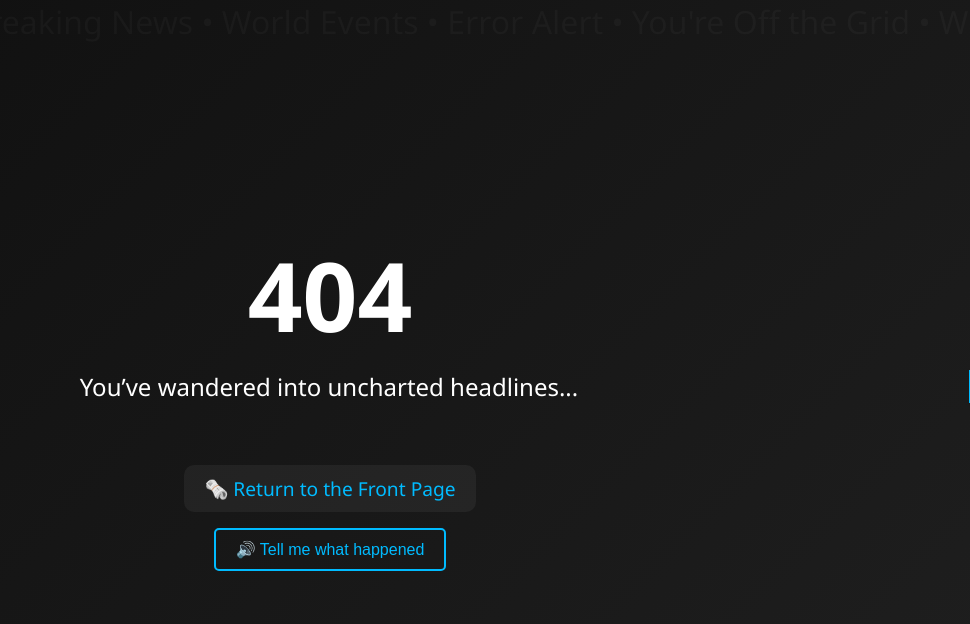
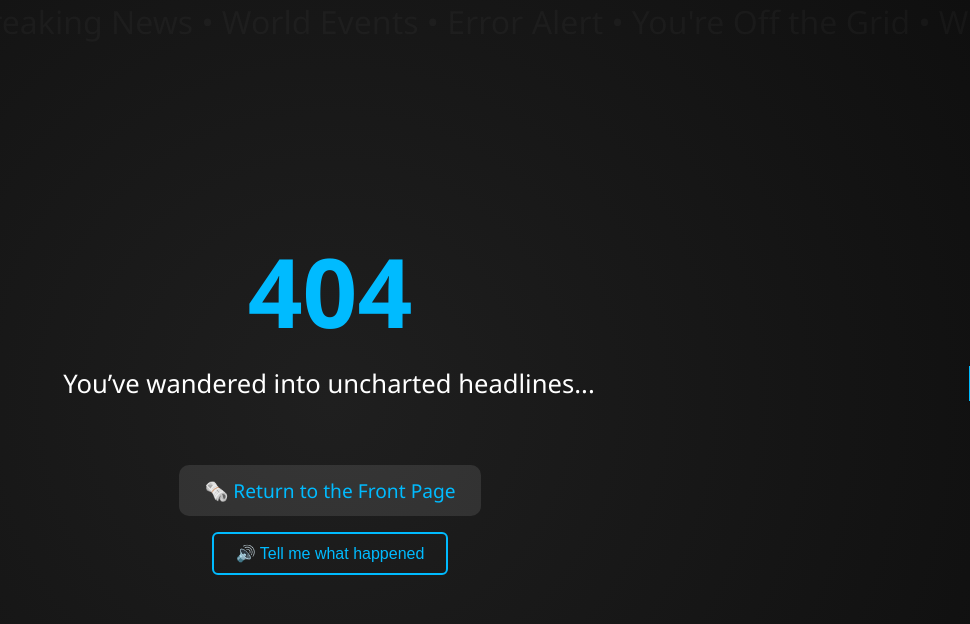
Before and after one commit to rgarg-lab/map_perspective, a website: page public/404.html in a window 1280 px wide. Shown: the top 624 px of the page, without its empty margins (310-1280 px from the left). Drawn offline with Linux system fonts and the light colour scheme.

Commit message:
Update 404.html

```diff
--- a/public/404.html
+++ b/public/404.html
@@ -7,7 +7,7 @@
     body {
       margin: 0;
       padding: 0;
-      background: linear-gradient(135deg, #0f0f0f, #1f1f1f);
+      background: radial-gradient(circle at center, #1f1f1f 0%, #0f0f0f 100%);
       color: #fff;
       font-family: 'Segoe UI', sans-serif;
       display: flex;
@@ -22,7 +22,8 @@
     h1 {
       font-size: 6em;
       margin: 0;
-      animation: pop 0.5s ease-out;
+      animation: pop 0.6s ease-out;
+      color: #0bf;
     }
 
     @keyframes pop {
@@ -31,7 +32,7 @@
     }
 
     p {
-      font-size: 1.5em;
+      font-size: 1.6em;
       margin-top: 10px;
       white-space: nowrap;
       overflow: hidden;
@@ -55,6 +56,7 @@
       color: rgba(255, 255, 255, 0.03);
       animation: scroll-left 30s linear infinite;
       white-space: nowrap;
+      pointer-events: none;
     }
 
     @keyframes scroll-left {
@@ -67,31 +69,32 @@
       text-decoration: none;
       margin-top: 2em;
       font-size: 1.2em;
-      background: rgba(255, 255, 255, 0.05);
-      padding: 10px 20px;
+      background: rgba(255, 255, 255, 0.1);
+      padding: 12px 25px;
       border-radius: 10px;
-      transition: all 0.2s ease;
+      transition: all 0.3s ease;
     }
 
     a:hover {
       background: #0bf;
       color: black;
-      transform: scale(1.1) rotate(-1deg);
+      transform: scale(1.1) rotate(-2deg);
     }
 
     button {
       margin-top: 1em;
       background: none;
       border: 2px solid #0bf;
-      padding: 10px 20px;
+      padding: 10px 22px;
       color: #0bf;
       font-size: 1em;
-      border-radius: 5px;
+      border-radius: 6px;
       cursor: pointer;
+      transition: all 0.2s ease-in-out;
     }
 
     button:hover {
-      animation: shake 0.3s infinite;
+      animation: shake 0.4s ease-in-out;
       background: #0bf;
       color: #000;
     }
@@ -112,7 +115,7 @@
 
   <h1>404</h1>
   <p>You’ve wandered into uncharted headlines...</p>
-  <a href="index.html">🗞️ Return to the Front Page</a>
+  <a href="/">🗞️ Return to the Front Page</a>
   <button onclick="speakError()">🔊 Tell me what happened</button>
 
   <script>
```
